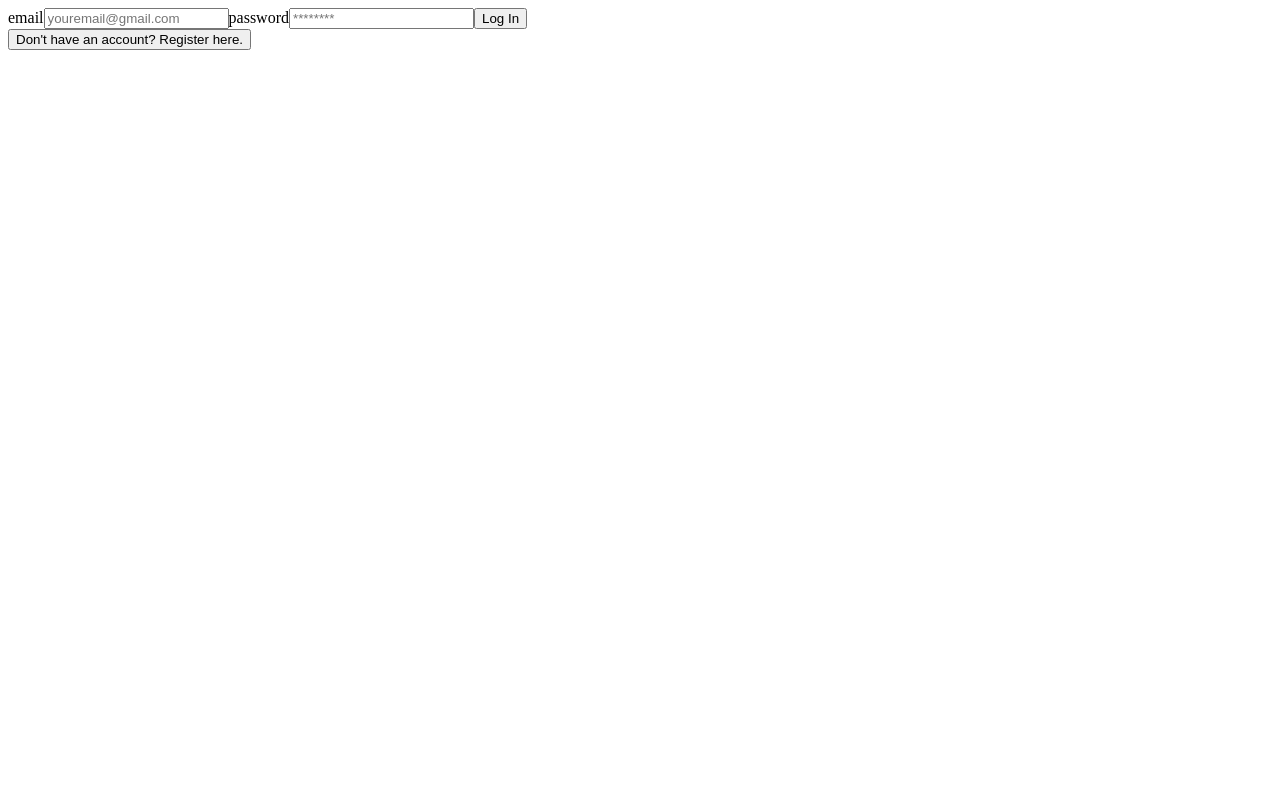
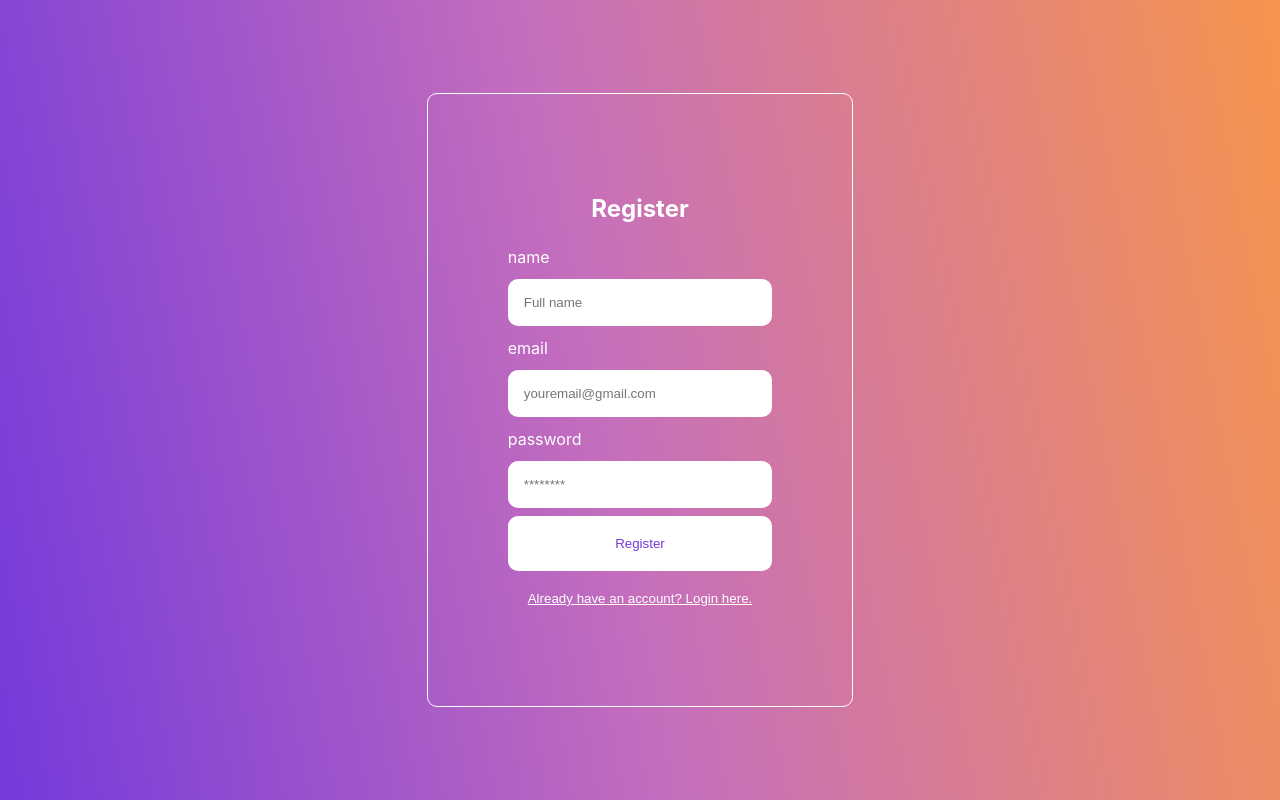
Before and after one commit to nour96/Social-Media-Platform, a React (Create React App) app in the folder client/: page / in a window 1280 px wide. Built offline with nearby package versions, Linux system fonts and the light colour scheme.

Commit message:
finished login and register forms

```diff
--- /dev/null
+++ b/client/src/App.css
@@ -0,0 +1,48 @@
+.App{
+    text-align: center;
+    display: flex;
+    min-height: 100vh;
+    align-items: center;
+    justify-content: center;
+    color: white;
+    background-image: linear-gradient(79deg, #7439db, #c66fbc 48%, #f7944d)
+  }
+
+  .auth-form-container, .login-form, .register-form {
+    display: flex;
+    flex-direction: column;
+  }
+
+  .auth-form-container {
+    padding: 5rem;
+    border: 1px solid white;
+    border-radius: 10px;
+    margin: 0.5rem;
+  }
+
+  label {
+    text-align: left;
+    padding: 0.25rem 0
+  }
+
+  input {
+    margin: 0.5rem 0;
+    padding: 1rem;
+    border: none;
+    border-radius: 10px;
+  }
+
+  button {
+    border: none;
+    background-color: white;
+    padding: 20px;
+    border-radius: 10px;
+    cursor: pointer;
+    color: #7439db;
+  }
+
+  .link-btn {
+    background: none;
+    color: white;
+    text-decoration: underline
+  }
--- a/client/src/App.js
+++ b/client/src/App.js
@@ -1,14 +1,19 @@
 import React from 'react'
 import { useState } from 'react';
-import { Login } from "./components/login.jsx"
-import { Register } from "./components/register.jsx";
+import './App.css'
+import { Login } from './components/login.jsx'
+import { Register } from './components/register.jsx';
 
 function App() {
     const [currentForm, setCurrentForm] = useState('Login')
+
+    const toggleForm = (formName) => {
+        setCurrentForm(formName)
+    }
     return (
-        <div>
+        <div className='App'>
             {
-                currentForm === 'Login' ? <Login /> : <Register />
+                currentForm === 'login' ? <Login onFormSwitch={toggleForm} /> : <Register onFormSwitch={toggleForm} />
             }
         </div>
     )
--- a/client/src/components/login.jsx
+++ b/client/src/components/login.jsx
@@ -1,26 +1,27 @@
 import React from 'react'
 import { useState } from 'react'
 
-export const Login = () => {
+export const Login = ({onFormSwitch}) => {
     const [email, setEmail] = useState('')
     const [pass, setPass] = useState('')
 
     const handleSubmit = (event) => {
         event.preventDefault();
-        console.log(email)
+
     }
 
     return (
-        <div>
-        <form onSubmit={handleSubmit}>
-            <label for="email">email</label>
-            <input value={email} onChange={(e) => setEmail(e.target.value)} type="email" placeholder="youremail@gmail.com" id="email" name="email"/>
+        <div className='auth-form-container'>
+            <h2>Login</h2>
+        <form className='login-form' onSubmit={handleSubmit}>
+            <label for='email'>email</label>
+            <input value={email} onChange={(e) => setEmail(e.target.value)} type='email' placeholder='youremail@gmail.com' id='email' name='email'/>
 
-            <label for="password">password</label>
-            <input value={pass} onChange={(e) => setPass(e.target.value)} type="password" placeholder="********" id="password" name="password"/>
+            <label for='password'>password</label>
+            <input value={pass} onChange={(e) => setPass(e.target.value)} type='password' placeholder='********' id='password' name='password'/>
             <button>Log In</button>
         </form>
-        <button>Don't have an account? Register here.</button>
+        <button className='link-btn' onClick={() => {onFormSwitch('register')}}>Don't have an account? Register here.</button>
         </div>
        )
 }
--- a/client/src/components/register.jsx
+++ b/client/src/components/register.jsx
@@ -2,7 +2,7 @@ import React from 'react'
 import { useState } from 'react'
 
 
-export const Register = () => {
+export const Register = ({onFormSwitch}) => {
     const [email, setEmail] = useState('')
     const [pass, setPass] = useState('')
     const [name, setName] = useState('')
@@ -14,20 +14,21 @@ export const Register = () => {
 
 
     return (
-        <div>
-            <form onSubmit={handleSubmit}>
-                <label for="name">name</label>
-                <input value={name} onChange={(e) => setName(e.target.value)} type="text" placeholder="Full name" id="name" name="name" />
+        <div className='auth-form-container'>
+            <h2>Register</h2>
+            <form className='register-form' onSubmit={handleSubmit}>
+                <label for='name'>name</label>
+                <input value={name} onChange={(e) => setName(e.target.value)} type='text' placeholder='Full name' id='name' name='name' />
 
 
-                <label for="email">email</label>
-                <input value={email} onChange={(e) => setEmail(e.target.value)} type="email" placeholder="youremail@gmail.com" id="email" name="email" />
+                <label for='email'>email</label>
+                <input value={email} onChange={(e) => setEmail(e.target.value)} type='email' placeholder='youremail@gmail.com' id='email' name='email' />
 
-                <label for="password">password</label>
-                <input value={pass} onChange={(e) => setPass(e.target.value)} type="password" placeholder="********" id="password" name="password" />
-                <button>Log In</button>
+                <label for='password'>password</label>
+                <input value={pass} onChange={(e) => setPass(e.target.value)} type='password' placeholder='********' id='password' name='password' />
+                <button>Register</button>
             </form>
-            <button>Already have an account? Login here.</button>
+            <button className='link-btn' onClick={() => {onFormSwitch('login')}}>Already have an account? Login here.</button>
         </div>
     )
 }
--- /dev/null
+++ b/client/src/index.css
@@ -0,0 +1,13 @@
+body {
+    margin: 0;
+    font-family: -apple-system, BlinkMacSystemFont, 'Segoe UI', 'Roboto', 'Oxygen',
+      'Ubuntu', 'Cantarell', 'Fira Sans', 'Droid Sans', 'Helvetica Neue',
+      sans-serif;
+    -webkit-font-smoothing: antialiased;
+    -moz-osx-font-smoothing: grayscale;
+  }
+
+  code {
+    font-family: source-code-pro, Menlo, Monaco, Consolas, 'Courier New',
+      monospace;
+  }
--- a/client/src/index.js
+++ b/client/src/index.js
@@ -1,6 +1,8 @@
 import React from 'react';
 import ReactDOM from 'react-dom/client'
+import './index.css'
 import App from './App.js'
+
 
 const el = document.getElementById('root');
 const root = ReactDOM.createRoot(el);
```
